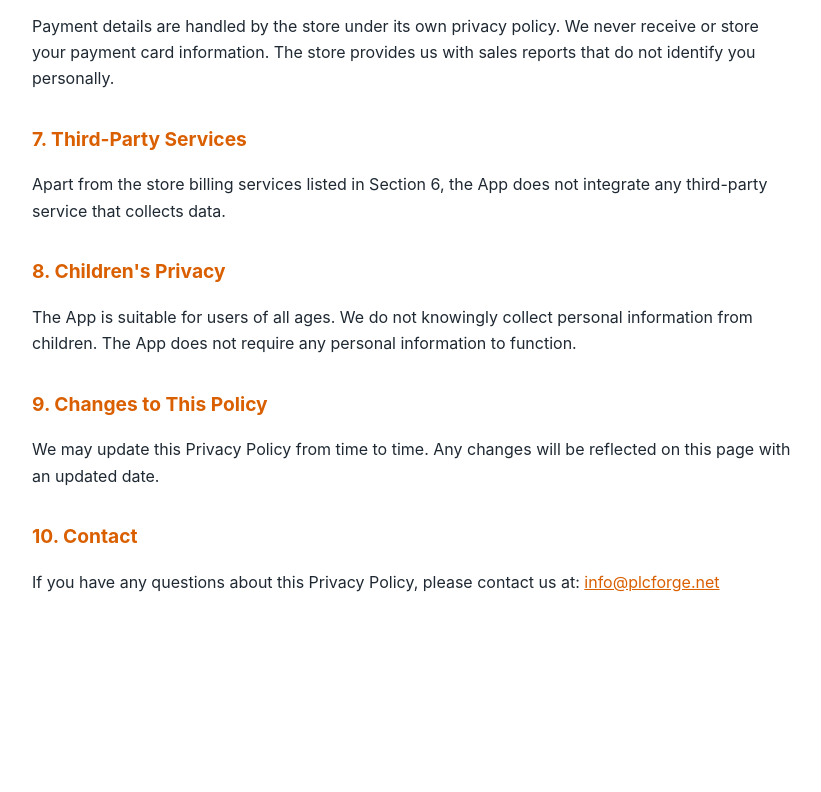
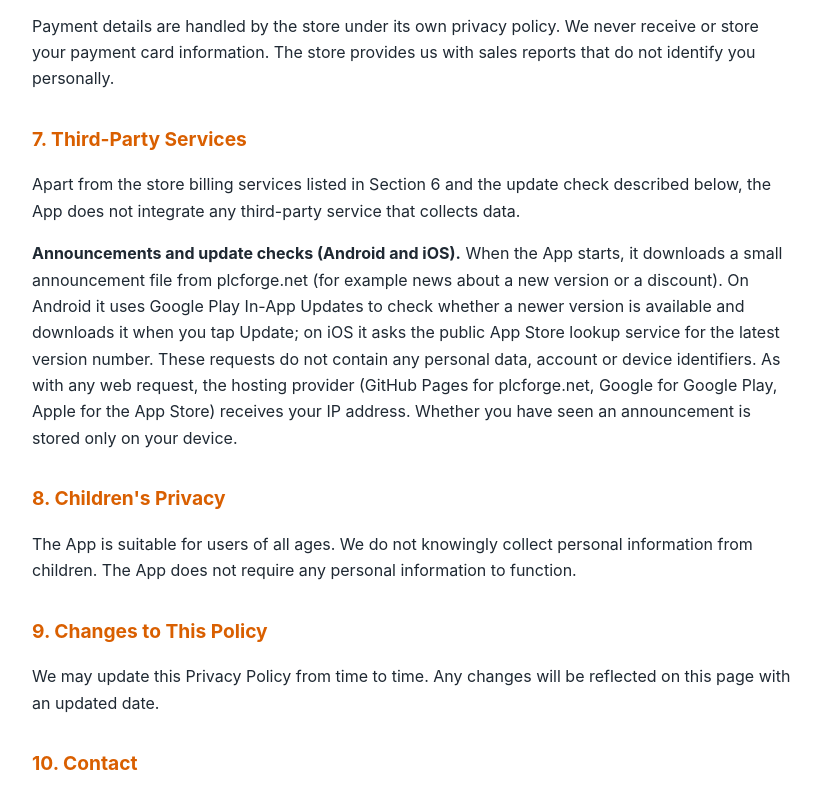
Before and after one commit to PLCForge-i/plcforge-site, a plain HTML site: page privacy/plcforge.html in a window 1280 px wide. Shown: the part 1390-2182 px from the top of the page, without its empty margins (228-1049 px from the left). Before the commit the page ends 2061 px from the top, so only its background shows below. Drawn offline with Linux system fonts and the light colour scheme.

Commit message:
Forge: duyuru dosyası (boş) + gizlilik sayfasına duyuru/güncelleme paragrafı
Co-Authored-By: Claude Fable 5.2 <noreply@anthropic.com>

```diff
--- /dev/null
+++ b/forge/news.json
@@ -0,0 +1,3 @@
+{
+  "items": []
+}
--- a/privacy/plcforge.html
+++ b/privacy/plcforge.html
@@ -32,7 +32,7 @@
   <strong>App:</strong> PLCForge: Automation Simulator<br>
   <strong>Publisher:</strong> PLCForge<br>
   <strong>Platforms:</strong> Android, iOS, Windows<br>
-  <strong>Last updated:</strong> September 27, 2026
+  <strong>Last updated:</strong> November 21, 2026
 </div>
 
 <h2>1. Introduction</h2>
@@ -77,8 +77,16 @@ store your payment card information. The store provides us with sales reports th
 identify you personally.</p>
 
 <h2>7. Third-Party Services</h2>
-<p>Apart from the store billing services listed in Section 6, the App does not integrate any
-third-party service that collects data.</p>
+<p>Apart from the store billing services listed in Section 6 and the update check described
+below, the App does not integrate any third-party service that collects data.</p>
+<p><strong>Announcements and update checks (Android and iOS).</strong> When the App starts, it
+downloads a small announcement file from plcforge.net (for example news about a new version or
+a discount). On Android it uses Google Play In-App Updates to check whether a newer version is
+available and downloads it when you tap Update; on iOS it asks the public App Store lookup
+service for the latest version number. These requests do not contain any personal data, account
+or device identifiers. As with any web request, the hosting provider (GitHub Pages for
+plcforge.net, Google for Google Play, Apple for the App Store) receives your IP address. Whether
+you have seen an announcement is stored only on your device.</p>
 
 <h2>8. Children's Privacy</h2>
 <p>The App is suitable for users of all ages. We do not knowingly collect personal information
```
